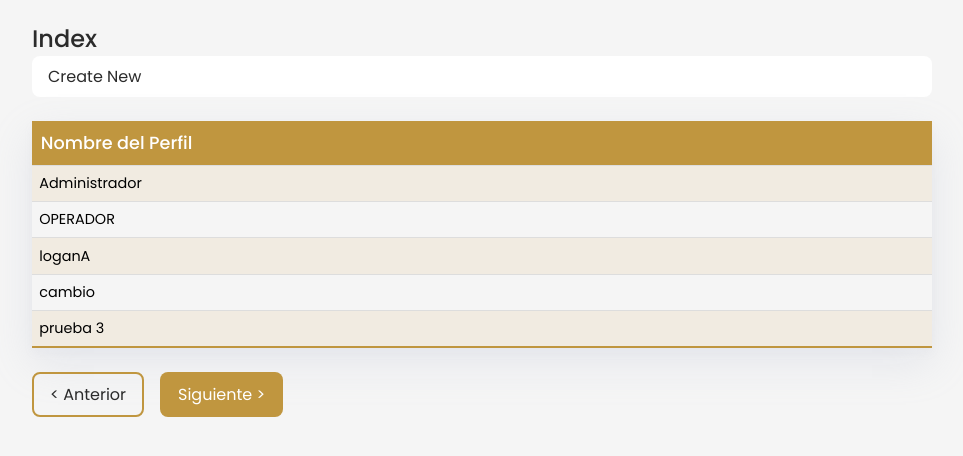
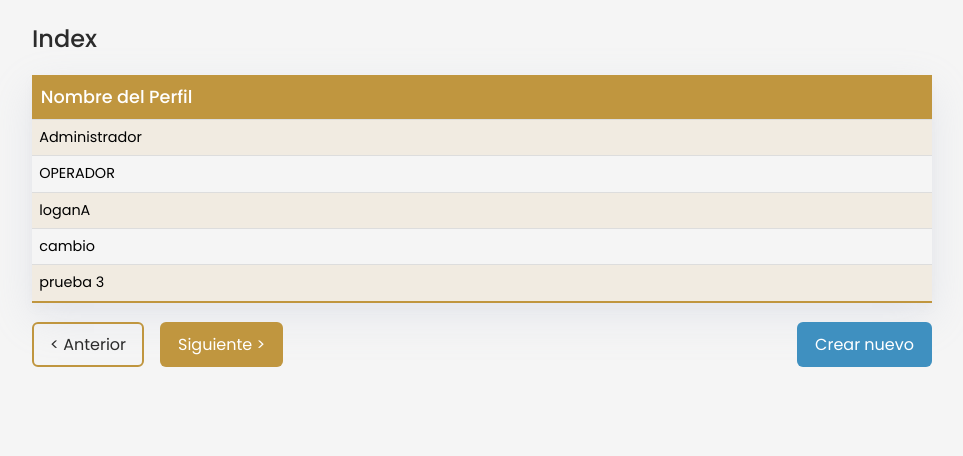
Before and after one commit to Glasc/Sistema-de-Planeacion-Docente, a plain HTML site: page tablapag/tablapag.html in a window 1280 px wide. Shown: the part 114-570 px from the top of the page, without its empty margins (158-1121 px from the left). Drawn offline with Linux system fonts and the light colour scheme.

Commit message:
color repositioned

```diff
--- a/shared/base.css
+++ b/shared/base.css
@@ -4,10 +4,12 @@
   --tec-color-secondary: #d3af68;
   --tec-color-tertiary: #dbba78;
   --tec-color-hover: #a07d37;
+  --cta-color: #3f90c0;
   --tec-color-ultraLight: #f1ebe1;
   --primary-color: #2b2b2b;
   --secondary-color: #474747;
   --tertiary-color: #f5f5f5;
+  --nextjs-box-shadow: 0 6px 20px rgba(0, 118, 255, 0.23);
 }
 
 /* reset default browser properties */
--- a/tablapag/tablapag.css
+++ b/tablapag/tablapag.css
@@ -1,9 +1,12 @@
+.content > * + * {
+  margin-top: 1.2em;
+}
+
 .table__wrapper {
 }
 
 .tablee {
   border-collapse: collapse;
-  margin: 1.5em 0;
   width: 100%;
   box-shadow: 0 5px 10px rgba(154, 160, 185, 0.05),
     0 15px 40px rgba(166, 173, 201, 0.2);
@@ -47,7 +50,7 @@ ul {
 
 .pagination {
   display: flex;
-  margin-top: 1em;
+  justify-content: start;
 }
 
 .pagination > * + * {
@@ -57,10 +60,12 @@ ul {
 .btn {
   background-color: white;
   color: #2b2b2b;
-  border-radius: 8px;
+  border-radius: 6px;
   padding: 0.5em 1em;
   transition: all 200ms ease;
   cursor: pointer;
+  display: inline-block;
+  border: 2.5px solid transparent
 }
 
 .btn:hover {
@@ -73,6 +78,19 @@ ul {
   background-color: transparent;
 }
 
+.btn-nuevo {
+  transition: all 250ms;
+  color: white;
+  background-color: var(--cta-color) ;
+  margin: 0 0 0 auto;
+}
+
+.btn-nuevo:hover {
+  transition: all 250ms;
+  box-shadow: var(--nextjs-box-shadow);
+
+}
+
 .btn-next {
   border: 2.5px solid transparent;
   background-color: var(--tec-color);
--- a/tablapag/tablapag.html
+++ b/tablapag/tablapag.html
@@ -10,7 +10,7 @@
     <meta charset="UTF-8" />
     <meta http-equiv="X-UA-Compatible" content="IE=edge" />
     <meta name="viewport" content="width=device-width, initial-scale=1.0" />
-    <title>Disponibilidad</title>
+    <title>Tablapag</title>
     <script
       src="https://kit.fontawesome.com/01adc37bf7.js"
       crossorigin="anonymous"
@@ -37,10 +37,9 @@
         </div>
       </nav>
       <main>
+        <div class="content">
           <h2>Index</h2>
-        <p class="btn">
-          <a href="/Perfil/Create">Create New</a>
-        </p>
+
           <div class="table__wrapper">
             <table class="tablee">
               <tbody>
@@ -72,9 +71,17 @@
             </table>
           </div>
           <ul class="pagination">
-          <li class="btn btn-disabled disabled"><a href="/Perfil/Index/1">< Anterior</a></li>
-          <li class="btn btn-next"><a href="/Perfil/Index/2">Siguiente ></a></li>
+            <li class="btn btn-disabled disabled">
+              <a href="/Perfil/Index/1">< Anterior</a>
+            </li>
+            <li class="btn btn-next">
+              <a href="/Perfil/Index/2">Siguiente ></a>
+            </li>
+            <p class="btn btn-nuevo">
+              <a href="/Perfil/Create">Crear nuevo</a>
+            </p>
           </ul>
+        </div>
       </main>
     </div>
   </body>
```
Lines whose indentation alone changed are shown as unchanged.
